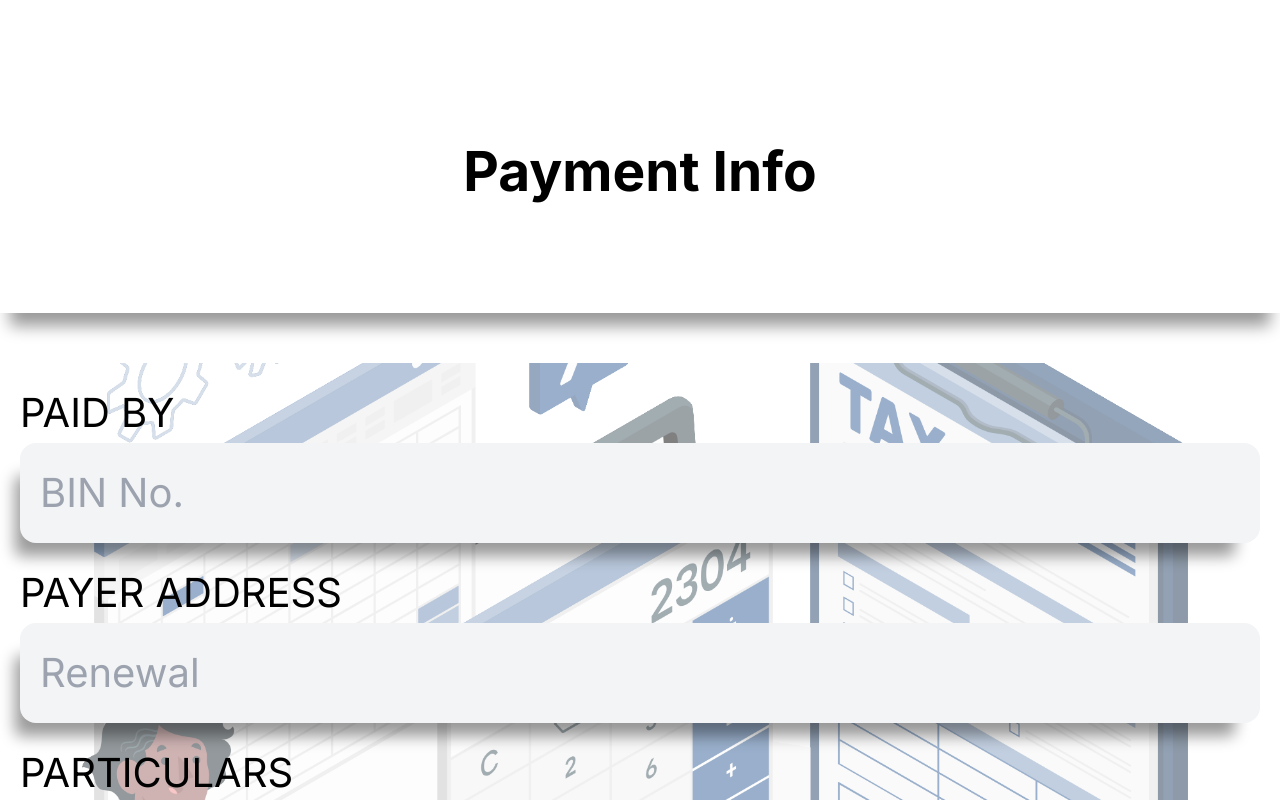
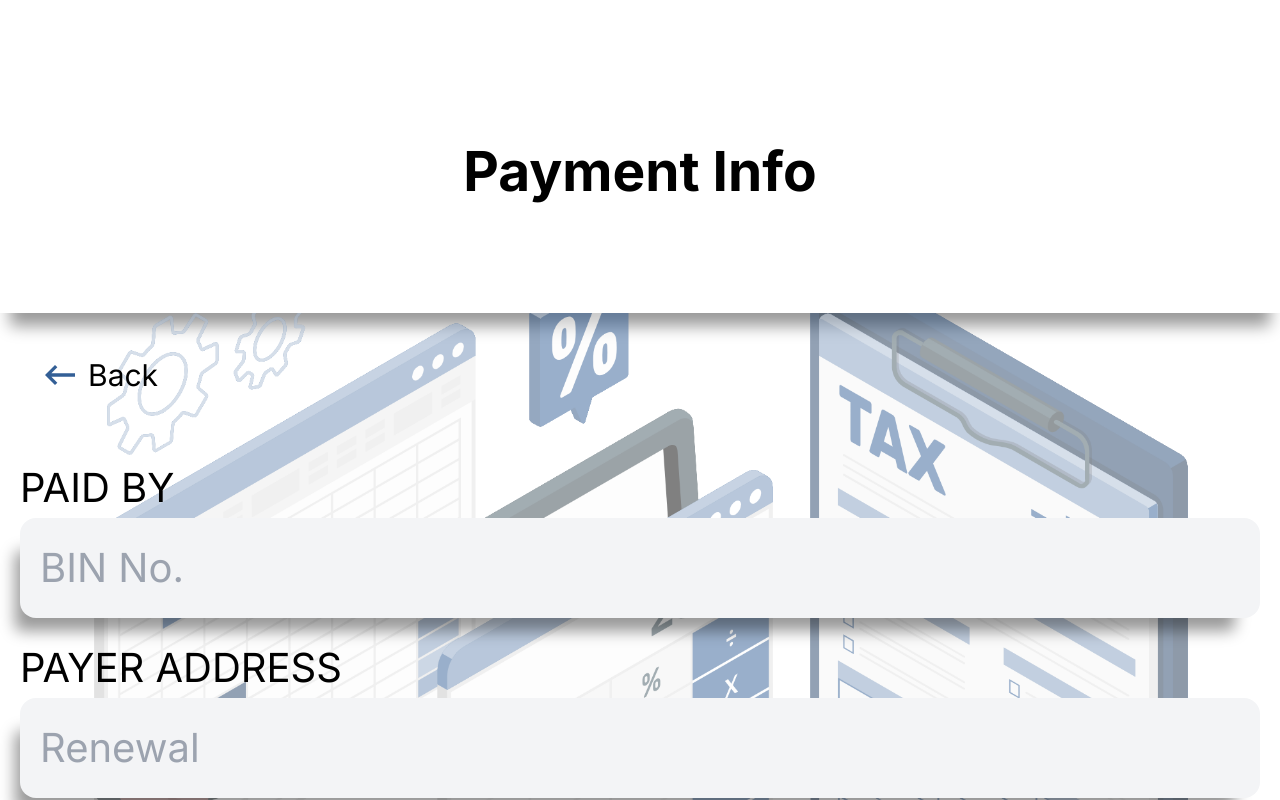
Before and after one commit to Kioskdemo/demo, a Next.js app in the folder kioskdemo/: page /pay-business/pay-business-form/payment-info in a window 1280 px wide. Shown: the top 800 px of the page. Built offline with nearby package versions, Linux system fonts and the light colour scheme.

Commit message:
design updated

```diff
--- a/kioskdemo/app/other-payments/page.tsx
+++ b/kioskdemo/app/other-payments/page.tsx
@@ -1,5 +1,6 @@
 import Link from "next/link";
 import React from "react";
+import { MdKeyboardBackspace } from "react-icons/md";
 
 export default function page() {
   return (
@@ -9,7 +10,14 @@ export default function page() {
           <h1 className="text-[55px] font-bold pb-[50px]">Other Payments</h1>
         </div>
       </header>
-      <main className="bgothers-image flex flex-col justify-center w-full mt-[50px]">
+      <main className="bgothers-image flex flex-col justify-center w-full">
+        <Link
+          className="text-[30px] flex items-center gap-2 p-5 m-[20px] w-[200px]"
+          href={"/menu"}
+        >
+          <MdKeyboardBackspace size={40} className="text-[#335F96]" />
+          <p>Back</p>
+        </Link>
         <div className="flex flex-col justify-center items-center gap-10 text-[35px] my-[50px]">
           <Link
             href={""}
--- a/kioskdemo/app/pay-business/page.tsx
+++ b/kioskdemo/app/pay-business/page.tsx
@@ -1,6 +1,7 @@
 import Link from "next/link";
 import React from "react";
 import Image from "next/image";
+import { MdKeyboardBackspace } from "react-icons/md";
 
 export default function page() {
   return (
@@ -10,7 +11,14 @@ export default function page() {
           <h1 className="text-[55px] font-bold pb-[50px]">Pay Business</h1>
         </div>
       </header>
-      <main className="flex flex-col justify-center w-full bgpaybusiness-image mt-[50px]">
+      <main className="flex flex-col justify-center w-full bgpaybusiness-image ">
+        <Link
+          className="text-[30px] flex items-center gap-2 p-5 m-[20px] w-[200px]"
+          href={"/menu"}
+        >
+          <MdKeyboardBackspace size={40} className="text-[#335F96]" />
+          <p>Back</p>
+        </Link>
         <div className="flex flex-col justify-center items-center gap-10 text-[50px] mt-[100px]">
           <input
             name="firstName"
--- a/kioskdemo/app/pay-business/pay-business-form/page.tsx
+++ b/kioskdemo/app/pay-business/pay-business-form/page.tsx
@@ -2,6 +2,7 @@
 /* eslint-disable @next/next/no-img-element */
 import Link from "next/link";
 import React from "react";
+import { MdKeyboardBackspace } from "react-icons/md";
 
 export default function page() {
   return (
@@ -11,7 +12,14 @@ export default function page() {
           <h1 className="text-[55px] font-bold pb-[50px]">Pay Business Form</h1>
         </div>
       </header>
-      <main className="bgtax-image flex flex-col w-full mt-[50px]">
+      <main className="bgtax-image flex flex-col w-full ">
+        <Link
+          className="text-[30px] flex items-center gap-2 p-5 m-[20px] w-[200px]"
+          href={"/pay-business"}
+        >
+          <MdKeyboardBackspace size={40} className="text-[#335F96]" />
+          <p>Back</p>
+        </Link>
         <div className="flex justify-center flex-col text-[40px]">
           <form action="">
             <div className="flex p-5 gap-5 justify-center">
--- a/kioskdemo/app/pay-business/pay-business-form/payment-info/page.tsx
+++ b/kioskdemo/app/pay-business/pay-business-form/payment-info/page.tsx
@@ -1,5 +1,6 @@
 import Link from "next/link";
 import React from "react";
+import { MdKeyboardBackspace } from "react-icons/md";
 
 export default function page() {
   return (
@@ -9,7 +10,14 @@ export default function page() {
           <h1 className="text-[55px] font-bold pb-[50px]">Payment Info</h1>
         </div>
       </header>
-      <main className="bgtax-image flex flex-col w-full mt-[50px]">
+      <main className="bgtax-image flex flex-col w-full">
+        <Link
+          className="text-[30px] flex items-center gap-2 p-5 m-[20px] w-[200px]"
+          href={"/pay-business/pay-business-form"}
+        >
+          <MdKeyboardBackspace size={40} className="text-[#335F96]" />
+          <p>Back</p>
+        </Link>
         <div className="flex justify-center flex-col text-[40px]">
           <form action="">
             <div className="flex p-5 gap-5 justify-center flex-col">
@@ -64,7 +72,7 @@ export default function page() {
           </form>
           <div className="flex justify-around pt-20 text-white">
             <Link
-              href={""}
+              href={"/menu"}
               className="bg-[#d3010cee] rounded-2xl py-5 px-16 shadow-[-15px_23px_15px_-10px_rgba(0,0,0,0.4)]"
             >
               Cancel
--- a/kioskdemo/app/pay-business/pay-business-form/payment-info/payment-type/page.tsx
+++ b/kioskdemo/app/pay-business/pay-business-form/payment-info/payment-type/page.tsx
@@ -1,6 +1,7 @@
 import Link from "next/link";
 import React from "react";
 import Image from "next/image";
+import { MdKeyboardBackspace } from "react-icons/md";
 
 export default function page() {
   return (
@@ -10,7 +11,14 @@ export default function page() {
           <h1 className="text-[55px] font-bold pb-[50px]">Payment Type</h1>
         </div>
       </header>
-      <main className="bgtax-image flex flex-col w-full mt-[50px] ">
+      <main className="bgtax-image flex flex-col w-full">
+        <Link
+          className="text-[30px] flex items-center gap-2 p-5 m-[20px] w-[200px]"
+          href={"/pay-business/pay-business-form/payment-info"}
+        >
+          <MdKeyboardBackspace size={40} className="text-[#335F96]" />
+          <p>Back</p>
+        </Link>
         <div className="flex text-[40px] items-center flex-col mt-[250px] mb-[400px]">
           <h1 className="font-bold uppercase">Choose Preferred payment type</h1>
           <div className="flex gap-20 pt-5">
--- a/kioskdemo/app/pay-property/page.tsx
+++ b/kioskdemo/app/pay-property/page.tsx
@@ -1,4 +1,6 @@
+import Link from "next/link";
 import React from "react";
+import { MdKeyboardBackspace } from "react-icons/md";
 
 export default function page() {
   return (
@@ -8,7 +10,14 @@ export default function page() {
           <h1 className="text-[55px] font-bold pb-[50px]">Pay Property</h1>
         </div>
       </header>
-      <main className="bgtax-image flex flex-col justify-center w-full mt-[50px]">
+      <main className="bgtax-image flex flex-col justify-center w-full ">
+        <Link
+          className="text-[30px] flex items-center gap-2 p-5 m-[20px] w-[200px]"
+          href={"/menu"}
+        >
+          <MdKeyboardBackspace size={40} className="text-[#335F96]" />
+          <p>Back</p>
+        </Link>
         <div className="flex flex-col justify-center items-center gap-20 text-[50px] my-[300px]">
           <input
             name="firstName"
--- a/kioskdemo/app/queueing/page.tsx
+++ b/kioskdemo/app/queueing/page.tsx
@@ -1,11 +1,15 @@
+/* eslint-disable @next/next/no-img-element */
 "use client";
 
 import React, { useState, useRef } from "react";
 import Link from "next/link";
 import Select from "../Component/Select";
-import ReactDOMServer, { renderToStaticMarkup, renderToString } from "react-dom/server";
+import ReactDOMServer, {
+  renderToStaticMarkup,
+  renderToString,
+} from "react-dom/server";
 import { ComponentToPrint } from "../PrintableContent";
-
+import { MdKeyboardBackspace } from "react-icons/md";
 
 const options = [
   { label: "First", value: 1 },
@@ -16,14 +20,13 @@ const options = [
 ];
 
 const LandingPage = () => {
-
   const [value, setValue] = useState<(typeof options)[0] | undefined>(
     options[0]
   );
 
   const componentRef = useRef(null);
   const handlePopupPrint = () => {
-  const printWindow = window.open("", "", "width=800,height=400");
+    const printWindow = window.open("", "", "width=800,height=400");
 
     if (printWindow) {
       const content = (
@@ -71,8 +74,8 @@ const LandingPage = () => {
         </body>
         </html>
       `);
-      printWindow.document.querySelectorAll('.no-print').forEach((element) => {
-        element.classList.add('hidden-on-print');
+      printWindow.document.querySelectorAll(".no-print").forEach((element) => {
+        element.classList.add("hidden-on-print");
       });
       printWindow.document.write("</body></html>");
       printWindow.document.close();
@@ -85,17 +88,26 @@ const LandingPage = () => {
 
   return (
     <>
-    <img className="hidden" src="/Qr.png" alt="" />
+      <img className="hidden" src="/Qr.png" alt="" />
       <div className="relative">
         <header className="shadow-[0px_23px_15px_-10px_rgba(0,0,0,0.9)]">
           <div className="justify-center align-center flex p-[50px] mt-[80px]">
-            <h1 className="text-[55px] font-bold pb-[50px]">What would you like to do?</h1>
+            <h1 className="text-[55px] font-bold pb-[50px]">
+              What would you like to do?
+            </h1>
           </div>
         </header>
         <main className="flex flex-col justify-center w-full bgqueue-image">
           <div className="h-[50px]">
+            <Link
+              className="text-[30px] flex items-center gap-2 p-5 m-[20px] w-[200px]"
+              href={"/menu"}
+            >
+              <MdKeyboardBackspace size={40} className="text-[#335F96]" />
+              <p>Back</p>
+            </Link>
             <div className="text-center">
-              <ul className="text-[45px] font-bold p-32 relative">
+              <ul className="text-[45px] font-bold px-28 pt-5 relative">
                 <li className="bg-[#335F96] shadow-[-23px_23px_15px_-10px_rgba(0,0,0,0.3)] rounded-2xl relative m-[40px] p-[30px] ">
                   <Select
                     options={options}
@@ -116,7 +128,10 @@ const LandingPage = () => {
           </div>
           <div className="capitalize text-center mt-[50rem]">
             <Link href={"/menu"}>
-              <button onClick={handlePopupPrint} className="text-[70px] font-bold text-white bg-[#31D84C] rounded-2xl px-40 py-5 shadow-[-23px_23px_15px_-10px_rgba(0,0,0,0.3)]">
+              <button
+                onClick={handlePopupPrint}
+                className="text-[70px] font-bold text-white bg-[#31D84C] rounded-2xl px-40 py-5 shadow-[-23px_23px_15px_-10px_rgba(0,0,0,0.3)]"
+              >
                 Print
               </button>
             </Link>
```
Also changed, not shown: 1 other file (tests, documents, lock files or other folders).
